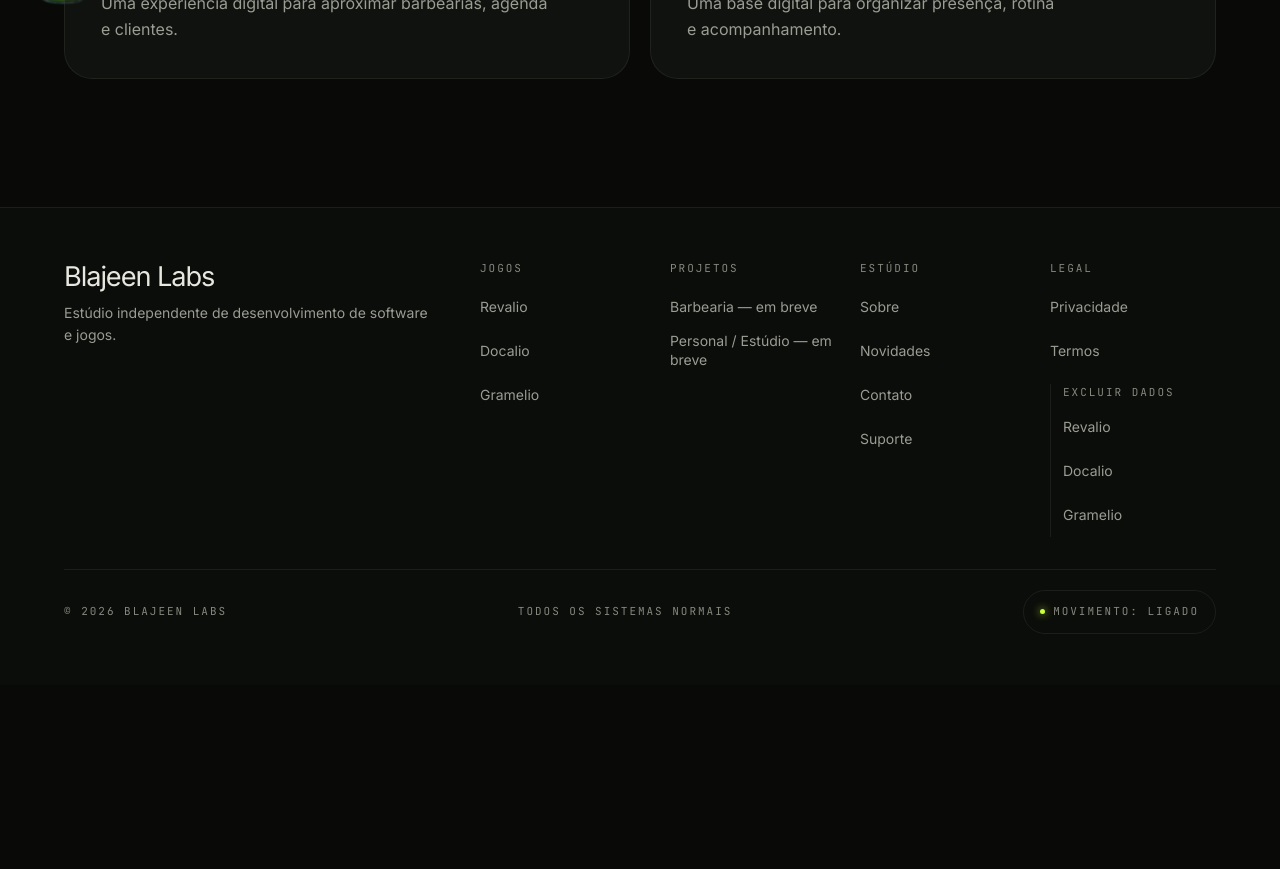
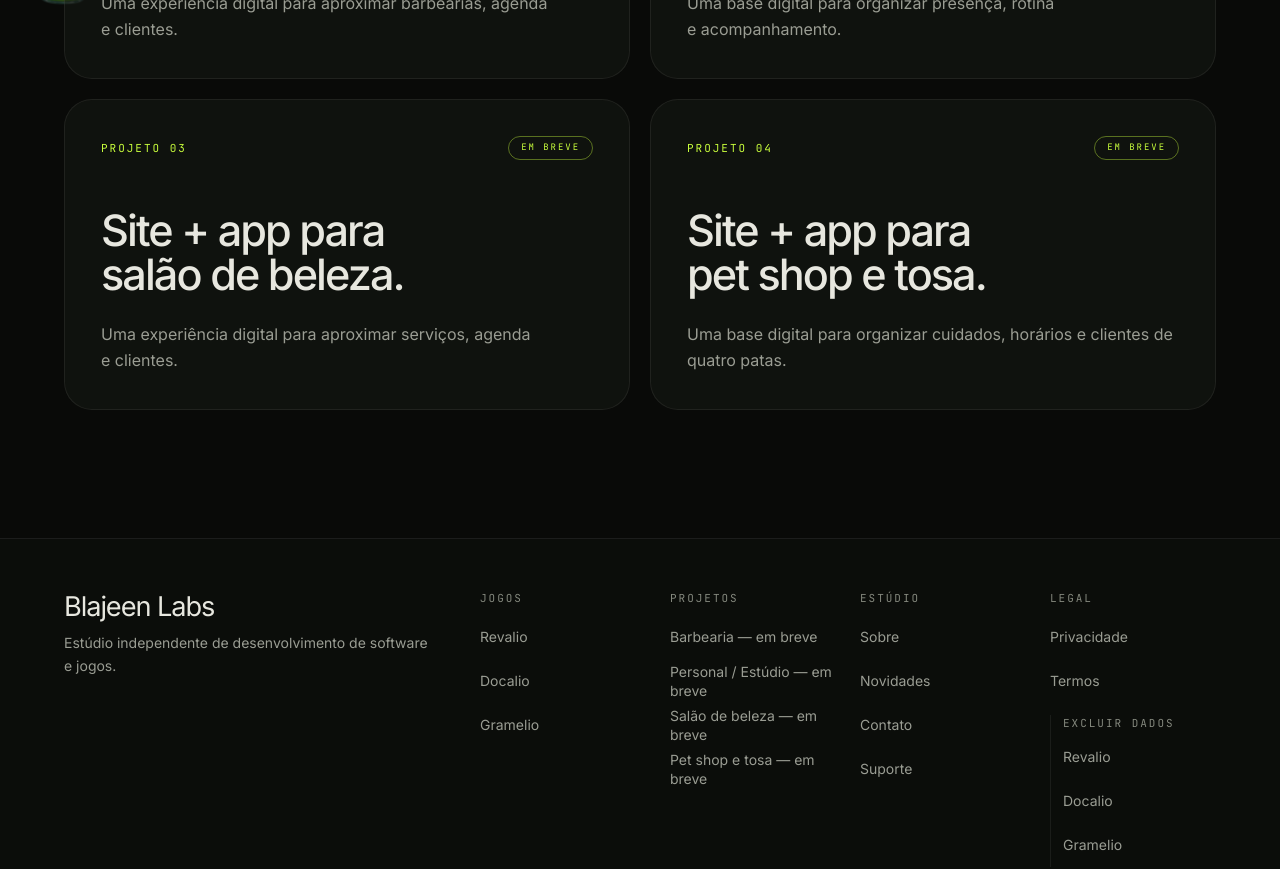
Before and after one commit to blajeen/blajeen-site, a Next.js app: page /projects in a window 1280 px wide. Shown: the part 760-1629 px from the top of the page. Before the commit the page ends 1445 px from the top, so only its background shows below. Built offline with nearby package versions, Linux system fonts and the light colour scheme; no server answers.

Commit message:
feat: adicionar projetos de beleza e pet shop

```diff
--- a/src/app/projects/page.tsx
+++ b/src/app/projects/page.tsx
@@ -23,6 +23,18 @@
     indice: 'PROJETO 02',
     titulo: 'Site + app para personal ou estúdio.',
     texto: 'Uma base digital para organizar presença, rotina e acompanhamento.',
+  },
+  {
+    id: 'salao-beleza',
+    indice: 'PROJETO 03',
+    titulo: 'Site + app para salão de beleza.',
+    texto: 'Uma experiência digital para aproximar serviços, agenda e clientes.',
+  },
+  {
+    id: 'pet-shop-tosa',
+    indice: 'PROJETO 04',
+    titulo: 'Site + app para pet shop e tosa.',
+    texto: 'Uma base digital para organizar cuidados, horários e clientes de quatro patas.',
   },
 ] as const;
 
--- a/src/content/navigation.ts
+++ b/src/content/navigation.ts
@@ -100,6 +100,8 @@
   projetos: [
     { rotulo: 'Barbearia — em breve', href: `${ROTAS.projetos}#barbearia` },
     { rotulo: 'Personal / Estúdio — em breve', href: `${ROTAS.projetos}#personal-estudio` },
+    { rotulo: 'Salão de beleza — em breve', href: `${ROTAS.projetos}#salao-beleza` },
+    { rotulo: 'Pet shop e tosa — em breve', href: `${ROTAS.projetos}#pet-shop-tosa` },
   ],
   estudio: [
     { rotulo: 'Sobre', href: ROTAS.sobre },
```
